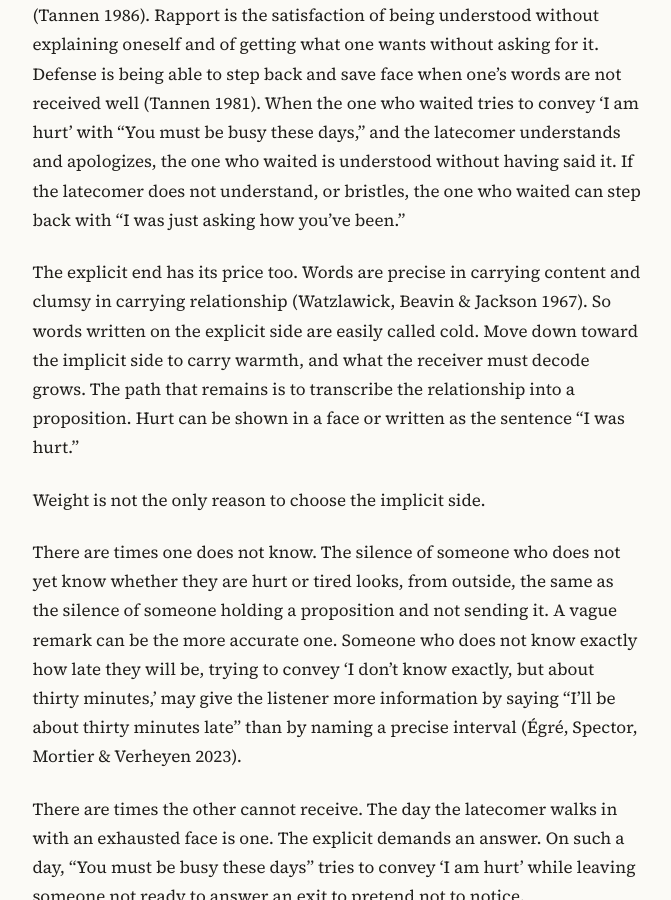
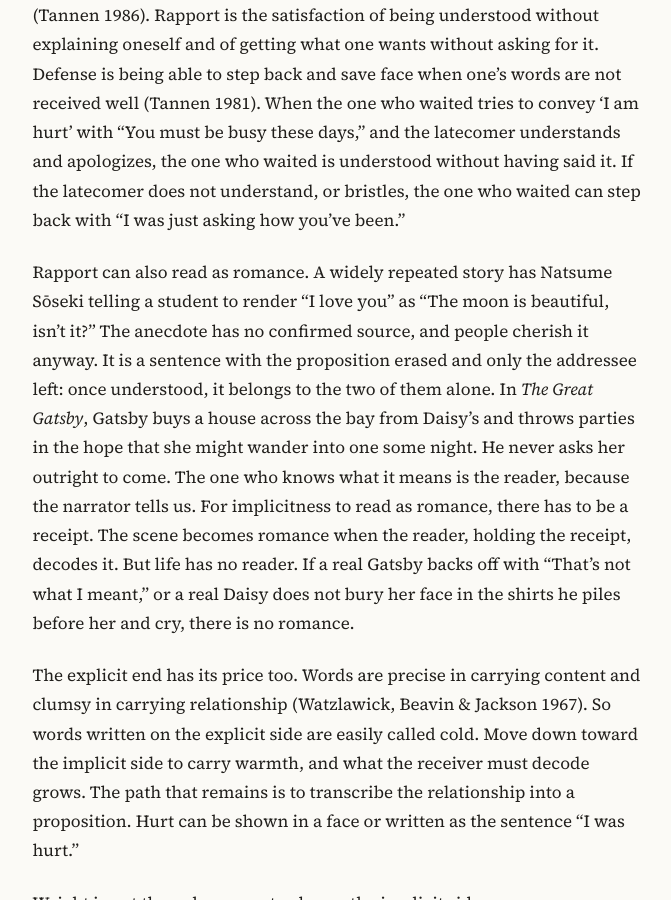
Before and after one commit to nonasking/essays, a Jekyll site: the page built from visibility/en.md, in a window 1280 px wide and 900 px high, scrolled down 10244 px. Shown: the whole window, without its empty margins (302-973 px from the left). Built offline with Jekyll 4.4.1, drawn with Linux system fonts in a browser that asks for light colours; some of the changed text lies outside the part shown.

Commit message:
Visibility: romance of implicitness (Soseki, Gatsby) and switching seats (Kruger & Gilovich) (KR/EN)
Co-Authored-By: Claude Opus 5.5 <noreply@anthropic.com>
Claude-Session: https://claude.ai/code/session_01BTGLPJ1snj3YMREbmcWepv

```diff
--- a/visibility/en.md
+++ b/visibility/en.md
@@ -146,6 +146,8 @@ What disappears when one sends it blurred is not the weight but the receipt. Peo
 
 Indirectness is said to carry two large payoffs: rapport and self-defense (Tannen 1986). Rapport is the satisfaction of being understood without explaining oneself and of getting what one wants without asking for it. Defense is being able to step back and save face when one's words are not received well (Tannen 1981). When the one who waited tries to convey 'I am hurt' with "You must be busy these days," and the latecomer understands and apologizes, the one who waited is understood without having said it. If the latecomer does not understand, or bristles, the one who waited can step back with "I was just asking how you've been."
 
+Rapport can also read as romance. A widely repeated story has Natsume Sōseki telling a student to render "I love you" as "The moon is beautiful, isn't it?" The anecdote has no confirmed source, and people cherish it anyway. It is a sentence with the proposition erased and only the addressee left: once understood, it belongs to the two of them alone. In *The Great Gatsby*, Gatsby buys a house across the bay from Daisy's and throws parties in the hope that she might wander into one some night. He never asks her outright to come. The one who knows what it means is the reader, because the narrator tells us. For implicitness to read as romance, there has to be a receipt. The scene becomes romance when the reader, holding the receipt, decodes it. But life has no reader. If a real Gatsby backs off with "That's not what I meant," or a real Daisy does not bury her face in the shirts he piles before her and cry, there is no romance.
+
 The explicit end has its price too. Words are precise in carrying content and clumsy in carrying relationship (Watzlawick, Beavin & Jackson 1967). So words written on the explicit side are easily called cold. Move down toward the implicit side to carry warmth, and what the receiver must decode grows. The path that remains is to transcribe the relationship into a proposition. Hurt can be shown in a face or written as the sentence "I was hurt."
 
 Weight is not the only reason to choose the implicit side.
@@ -157,6 +159,8 @@ There are times the other cannot receive. The day the latecomer walks in with an
 There are times the relationship comes before the proposition. Relationship rides better on face and body. The latecomer walks in, and the one who waited smiles without a word and makes room. What is being conveyed is 'it's fine, I'm glad you're here.'
 
 There are times the proposition is not the speaker's alone. If the reason for being late lies with family, that reason is not the latecomer's to bring up. "Something came up at home" is true and only low in resolution. What is being conveyed goes as far as 'there was a reason worth being late for.' There is a theory that private information can become jointly owned, and that those who jointly own it are bound by rules about whether to spread it further (Petronio 2002). Borrowing that frame, what is missing here was not cut to lighten one's commitment but left out because it belongs to someone outside the sentence. Saying in the same place "That's not my story to tell" makes the concealing itself explicit. What is being conveyed is 'there is a reason, and I cannot tell it.' It is the path of declaring that one is opting out of the maxim. "I cannot say more; my lips are sealed" (Grice 1975).
+
+Sometimes a person switches seats. The latecomer says, "I didn't mean to be late." Their own act is measured by what was sent. Then, to the waiting one's "You must be busy these days," the latecomer says, "That stung a little." The other's words are measured by what was received. Neither is wrong. But when one person takes the sending seat on their own side and the receiving seat on the other's, the two ledgers are kept by different measures. People weigh intentions heavily when judging themselves and actions heavily when judging others (Kruger & Gilovich 2004). Where implicit messages pass back and forth, the gap widens. In explicit speech, what was sent and what was received are tied to one sentence, leaving little room to switch seats.
 
 The receiving side has a share too. Weighing the grounds when deciding whether a generalized remark is theirs, and not nailing a silence to a single meaning, is that share.
 
@@ -200,7 +204,9 @@ Who is carrying, right now, the weight that could have been lifted?
 - Lakoff, R. (1973). The logic of politeness; or, minding your p's and q's. In C. Corum, T. C. Smith-Stark, & A. Weiser (Eds.), *Papers from the Ninth Regional Meeting of the Chicago Linguistic Society* (pp. 292-305). Chicago Linguistic Society.
 - Tannen, D. (1986). *That's not what I meant! How conversational style makes or breaks your relations with others*. William Morrow.
 - Tannen, D. (1981). Indirectness in discourse: Ethnicity as conversational style. *Discourse Processes*, 4(3), 221-238.
+- Fitzgerald, F. S. (1925). *The great Gatsby*. Charles Scribner's Sons.
 - Égré, P., Spector, B., Mortier, A., & Verheyen, S. (2023). On the optimality of vagueness: "around", "between" and the Gricean maxims. *Linguistics and Philosophy*, 46(5), 1075-1130. doi:10.1007/s10988-022-09379-6
 - Petronio, S. (2002). *Boundaries of privacy: Dialectics of disclosure*. State University of New York Press.
+- Kruger, J., & Gilovich, T. (2004). Actions, intentions, and self-assessment: The road to self-enhancement is paved with good intentions. *Personality and Social Psychology Bulletin*, 30(3), 328-339. doi:10.1177/0146167203259932
 
 <small>*This essay was written out of the records of conversations with an AI, through dialectical engagement between me and the machine, typed with the AI's borrowed hands.*</small>
```
Also changed, not shown: visibility/index.md (+6 -0 lines).
